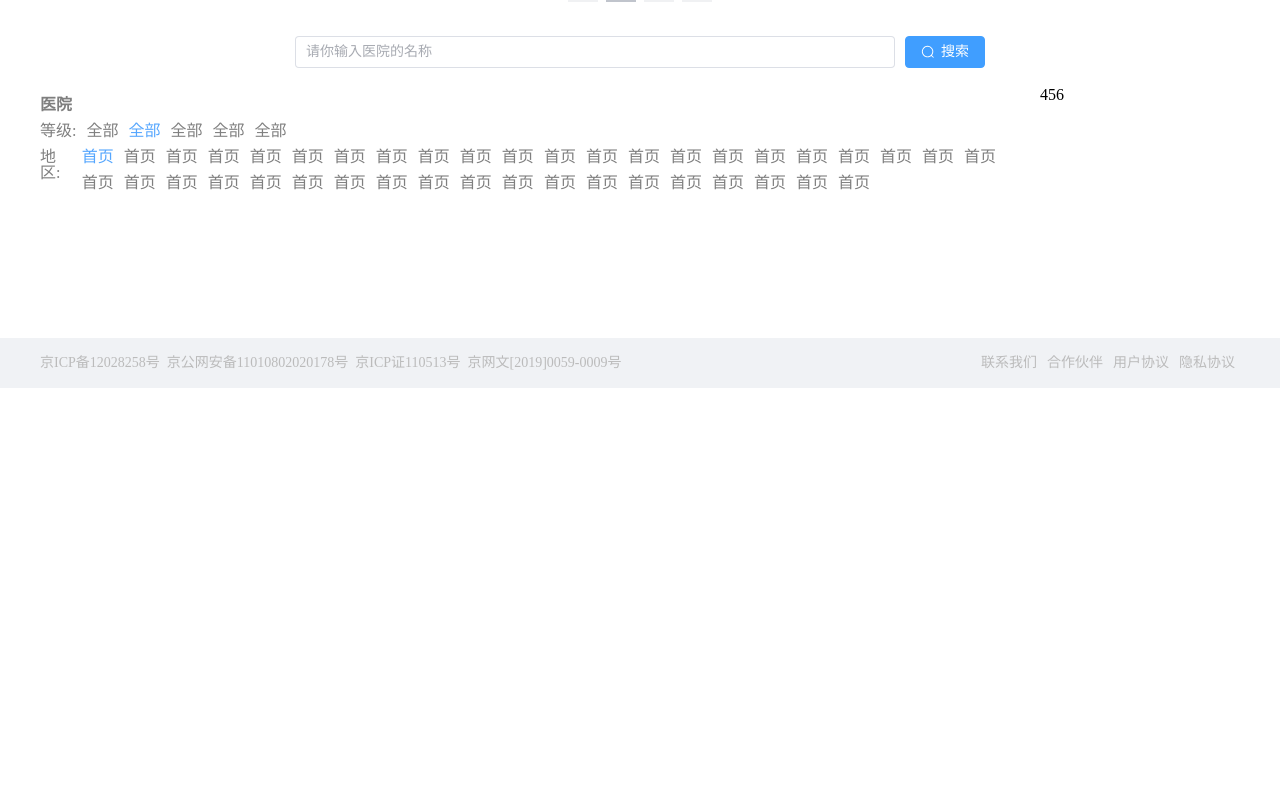
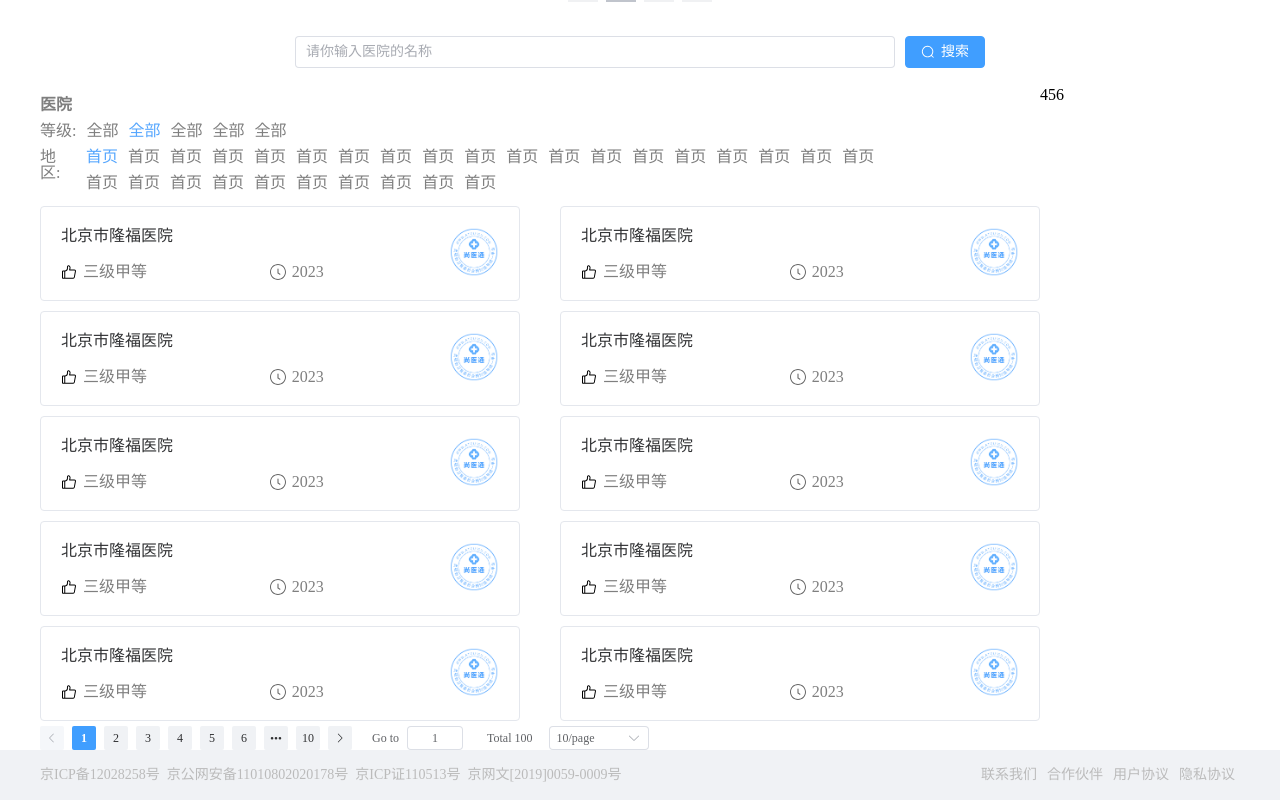
Before and after one commit to StanleyDaiZechariah/medical_booking_service, a Vue app: page /home in a window 1280 px wide. Shown: the part 442-1242 px from the top of the page. Before the commit the page ends 830 px from the top, so only its background shows below. Built offline with nearby package versions, Linux system fonts and the light colour scheme; the HTML template or start-up script is replaced by a standard one.

Commit message:
首页医院组件的拆分与静态搭建

```diff
--- a/src/pages/home/Home.vue
+++ b/src/pages/home/Home.vue
@@ -11,6 +11,22 @@
                 <Level />
                 <!-- 地区 -->
                  <Region />
+                 <!-- 医院的结构 -->
+                <div class="hospital">
+                    <Card class="item" v-for="item in 10" :key="item" />
+                    <!-- 展示分页组件 -->
+                    <div>
+                        <el-pagination
+                            v-model:current-page="pageNo"
+                            v-model:page-size="pageSize"
+                            :page-sizes="[10, 20, 30, 40]"
+                            :small="true"
+                            :background="true"
+                            layout="prev, pager, next, jumper, total, sizes"
+                            :total="100"
+                        />
+                    </div>
+                </div>
             </el-col>
             <el-col :span="4">456</el-col>
          </el-row>
@@ -26,9 +42,30 @@ import Search from "./conponent/Search.vue";
 import Level from "./conponent/Level.vue";
 // 引入首页地区的组件
 import Region from "./conponent/Region.vue";
+// 引入首页医院的结构
+import Card from "./conponent/Card.vue";
+
+
+// 分页器需要的数据
+import { ref } from "vue";
+// 分页器页码
+let pageNo = ref<number>(1);
+// 一页展示多少条数据
+let pageSize = ref<number>(10);
+// 选择分页器的尺寸
 
 </script>
 
 <style scoped lang="scss">
 
+    .hospital {
+        display: flex;
+        flex-wrap: wrap;
+        justify-content: space-between;
+
+        .item {
+            width: 48%;
+            margin: 5px 0;
+        }
+    }
 </style>
--- /dev/null
+++ b/src/pages/home/conponent/Card.vue
@@ -0,0 +1,66 @@
+<template>
+    <el-card class="box-card" shadow="hover">
+        <div class="content">
+            <div class="left">
+                <div class="hospital_name">
+                    北京市隆福医院
+                </div>
+                <div class="tip">
+                    <div class="level">
+                        <svg t="1744361321957" class="icon" viewBox="0 0 1024 1024" version="1.1" xmlns="http://www.w3.org/2000/svg" p-id="2031" width="16" height="16"><path d="M857.28 344.992h-264.832c12.576-44.256 18.944-83.584 18.944-118.208 0-78.56-71.808-153.792-140.544-143.808-60.608 8.8-89.536 59.904-89.536 125.536v59.296c0 76.064-58.208 140.928-132.224 148.064l-117.728-0.192A67.36 67.36 0 0 0 64 483.04V872c0 37.216 30.144 67.36 67.36 67.36h652.192a102.72 102.72 0 0 0 100.928-83.584l73.728-388.96a102.72 102.72 0 0 0-100.928-121.824zM128 872V483.04c0-1.856 1.504-3.36 3.36-3.36H208v395.68H131.36A3.36 3.36 0 0 1 128 872z m767.328-417.088l-73.728 388.96a38.72 38.72 0 0 1-38.048 31.488H272V476.864a213.312 213.312 0 0 0 173.312-209.088V208.512c0-37.568 12.064-58.912 34.72-62.176 27.04-3.936 67.36 38.336 67.36 80.48 0 37.312-9.504 84-28.864 139.712a32 32 0 0 0 30.24 42.496h308.512a38.72 38.72 0 0 1 38.048 45.888z" p-id="2032"></path></svg>
+                        <span>三级甲等</span>
+                    </div>
+                    <div class="time">
+                        <svg t="1744361368946" class="icon" viewBox="0 0 1024 1024" version="1.1" xmlns="http://www.w3.org/2000/svg" p-id="3190" width="16" height="16"><path d="M512 1024C230.4 1024 0 793.6 0 512S230.4 0 512 0s512 230.4 512 512-230.4 512-512 512z m0-960C265.6 64 64 265.6 64 512s201.6 448 448 448 448-201.6 448-448S758.4 64 512 64z" fill="#666666" p-id="3191"></path><path d="M512 304c9.6 0 16 6.4 16 16v256c0 9.6-6.4 16-16 16s-16-6.4-16-16v-256c0-9.6 6.4-16 16-16z" fill="#D8D8D8" p-id="3192"></path><path d="M512 608c-19.2 0-32-12.8-32-32v-256c0-19.2 12.8-32 32-32s32 12.8 32 32v256c0 19.2-12.8 32-32 32z m0-304v16-16z" fill="#666666" p-id="3193"></path><path d="M646.4 662.4c-3.2 6.4-12.8 9.6-22.4 6.4l-108.8-67.2c-6.4-3.2-9.6-12.8-6.4-22.4 3.2-6.4 12.8-9.6 22.4-6.4L640 640c9.6 3.2 12.8 16 6.4 22.4z" fill="#D8D8D8" p-id="3194"></path><path d="M633.6 684.8c-6.4 0-12.8 0-16-3.2l-108.8-67.2c-16-9.6-19.2-28.8-9.6-44.8 9.6-16 28.8-19.2 44.8-9.6l108.8 67.2c16 9.6 19.2 28.8 9.6 44.8-6.4 9.6-19.2 12.8-28.8 12.8z m-108.8-96l124.8 73.6-12.8-9.6-112-64z" fill="#666666" p-id="3195"></path></svg>
+                        <span>2023</span>
+                    </div>
+                </div>
+            </div>
+
+            <div class="right">
+                <img src="../../../asset/images/logo.png" alt="医院的logo">
+            </div>
+        </div>
+    </el-card>
+</template>
+
+<script setup lang='ts' name='Card'>
+
+</script>
+
+<style scoped lang="scss">
+   .content {
+        display: flex;
+        justify-content: space-between;
+        align-items: center;
+
+        .right {
+            img {
+                width: 50px;
+                height: 50px;
+            }
+        }
+
+        .left {
+            width: 60%;
+
+            .tip {
+                color:#7f7f7f;
+                margin-top: 20px;
+                display: flex;
+                justify-content: space-between;
+
+                .level,.time {
+                    display: flex;
+                    align-items: center;
+                    font-size: 16px;
+
+                    span {
+                        margin-left: 6px;
+                    }
+                }
+            }
+        }
+   }
+
+</style>
--- a/src/pages/home/conponent/Region.vue
+++ b/src/pages/home/conponent/Region.vue
@@ -4,7 +4,7 @@
             <div class="left">地区: </div>
             <ul>
                 <li class="active">首页</li>
-                <li v-for="item in 40" :key="item">首页</li>
+                <li v-for="item in 28" :key="item">首页</li>
             </ul>
         </div>
     </div>
@@ -24,12 +24,13 @@
 
             .left {
                 margin-right: 10px;
-                width: 57px;
+                width: 36px;
             }
 
             ul {
                 display: flex;
                 flex-wrap: wrap;
+                width: 800px;
 
                 li {
                     margin-right: 10px;
```
Also changed, not shown: src/main.ts (+6 -1 lines).
